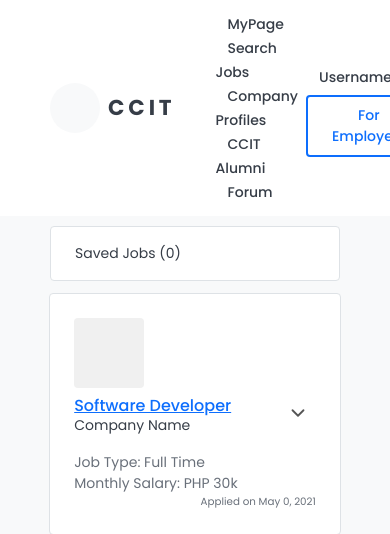
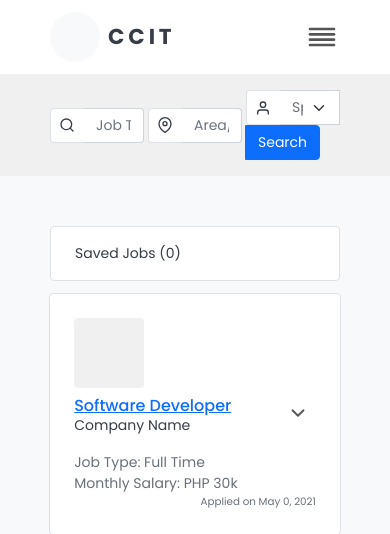
Before and after one commit to jrome-09/PortalProject, a PHP site: page /Candidate/bookmarks.php in a window 390 px wide. Shown: the top 534 px of the page. Run offline with PHP 8.4, Linux system fonts and the light colour scheme; some libraries are stand-ins or nearby versions.

Commit message:
Modifying Navbar

```diff
--- a/Candidate/candidate-navigation.php
+++ b/Candidate/candidate-navigation.php
@@ -1,12 +1,91 @@
+<style>
+	@media screen and (max-width: 1096px) {
+		header nav ul {
+			display: flex;
+			flex-direction: column;
+			text-align: center;
+			margin: 0;
+			padding: 0;
+			padding-top: 50px;
+			padding-bottom: 50px;
+			border-bottom: 1px solid #dee2e6;
+			border-top: 1px solid #dee2e6
+		}
+
+		header nav{
+			display: block !important;
+		}
+
+		header nav ul li,
+		#left button {
+			margin-bottom: 30px;
+		}
+
+		#mobile--nav {
+			flex-direction: column;
+			justify-content: start !important;
+			position: absolute;
+			top: 74px;
+			left: -100%;
+			padding: 50px;
+			padding-top: 20px;
+			height: 100vh;
+			background-color: #f8f9fa;
+			transition: 0.8s;
+			z-index: 50;
+		}
+
+		#mobile--nav.active{
+			left: 0;
+			transition: 0.84s;
+		}
+
+		#left {
+			margin-top: 50px;
+			margin-left: 0 !important;
+			text-align: center;
+			display: flex;
+			flex-direction: column;
+		}
+
+		#bars {
+			display: block !important;
+		}
+
+		#nav-outer-container {
+			width: 100%;
+			justify-content: space-between;
+		}
+
+	}
+
+	header nav{
+		display: flex;
+		align-items: center;
+	}
+
+	#bars {
+		display: none;
+
+	}
+
+	#mobile--nav {
+		display: flex;
+		justify-content: space-between;
+		width: 100%;
+	}
+</style>
+
 <header id="candidate-navbar" class="bg-white">
 	<div class="max-width-container py-1">
-		<div class="d-flex align-items-center my-2">
+		<div class="d-flex align-items-center my-2" id="nav-outer-container">
 			<div class="d-flex align-items-center">
 				<div class="image-container bg-light round me-2" style="width: 50px; height: 50px;">
 
 				</div>
 				<h4 class="m-0"><strong><a href="../index.php" class="color-black hover-text-primary" id="web-id">CCIT</a></strong></h4>
 			</div>
+			<div id="mobile--nav">
 				<nav class="mx-2">
 					<ul class="m-0">
 						<li class="d-inline-block">
@@ -16,7 +95,7 @@
 							<a href="../Jobs/jobs.php" class="fontsize-14 font-500 no-text-decor color-black hover-text-primary mx-2 px-1">Search Jobs</a>
 						</li>
 						<li class="d-inline-block">
-						<a href="#" class="fontsize-14 font-500 no-text-decor color-black hover-text-primary mx-2 px-1">Company Profiles</a>
+							<a href="../Employers/employers-profile.page.php" class="fontsize-14 font-500 no-text-decor color-black hover-text-primary mx-2 px-1">Employer Profiles</a>
 						</li>
 						<li class="d-inline-block">
 							<a href="#" class="fontsize-14 font-500 no-text-decor color-black hover-text-primary mx-2 px-1">CCIT Alumni</a>
@@ -26,7 +105,7 @@
 						</li>
 					</ul>
 				</nav>
-			<div class="ms-auto">
+				<div class="ms-auto" id="left">
 					<div class="btn-group">
 						<button type="button" class="btn rounded-end color-black fontsize-14 font-500 hover-text-primary hover-text-feather" id="user-name" data-bs-toggle="dropdown">Username <span data-feather="chevron-down" class="color-black"></span></button>
 						<ul class="dropdown-menu mt-1 p-2">
@@ -39,5 +118,16 @@
 					<a href="#" type="button" class="btn btn-outline-primary border-2 px-4 py-2 fontsize-14 font-500">For Employers</a>
 				</div>
 			</div>
+			<div class="d-flex justify-content-center">
+				<span data-feather="align-justify" onclick="toggle_nav()" id="bars" style="height: 32px; width: 32px;" class="hover-text-primary"></span>
+			</div>
+		</div>
+		<script>
+			function toggle_nav(){
+				const id = document.getElementById('mobile--nav');
+				id.classList.toggle('active');
+			}
+		</script>
+
 	</div>
 </header>
```
Lines whose indentation alone changed are shown as unchanged.
